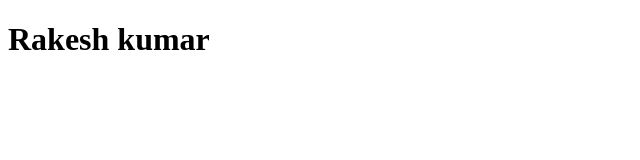
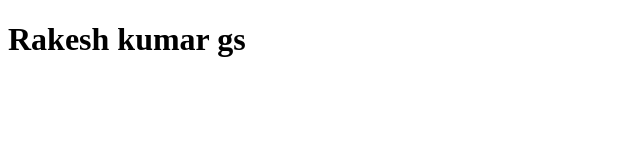
Before and after one commit to rakeshkumar199812/samplerepo, a plain HTML site: page index.html in a window 1280 px wide. Shown: the full height of the page, 0-640 px from the left. Drawn offline with Linux system fonts and the light colour scheme.

Commit message:
feat: adding index.html

```diff
--- a/index.html
+++ b/index.html
@@ -8,4 +8,4 @@
 <body>
 </body>
 </html>
-<h1>Rakesh kumar</h1>
+<h1>Rakesh kumar gs</h1>
```
